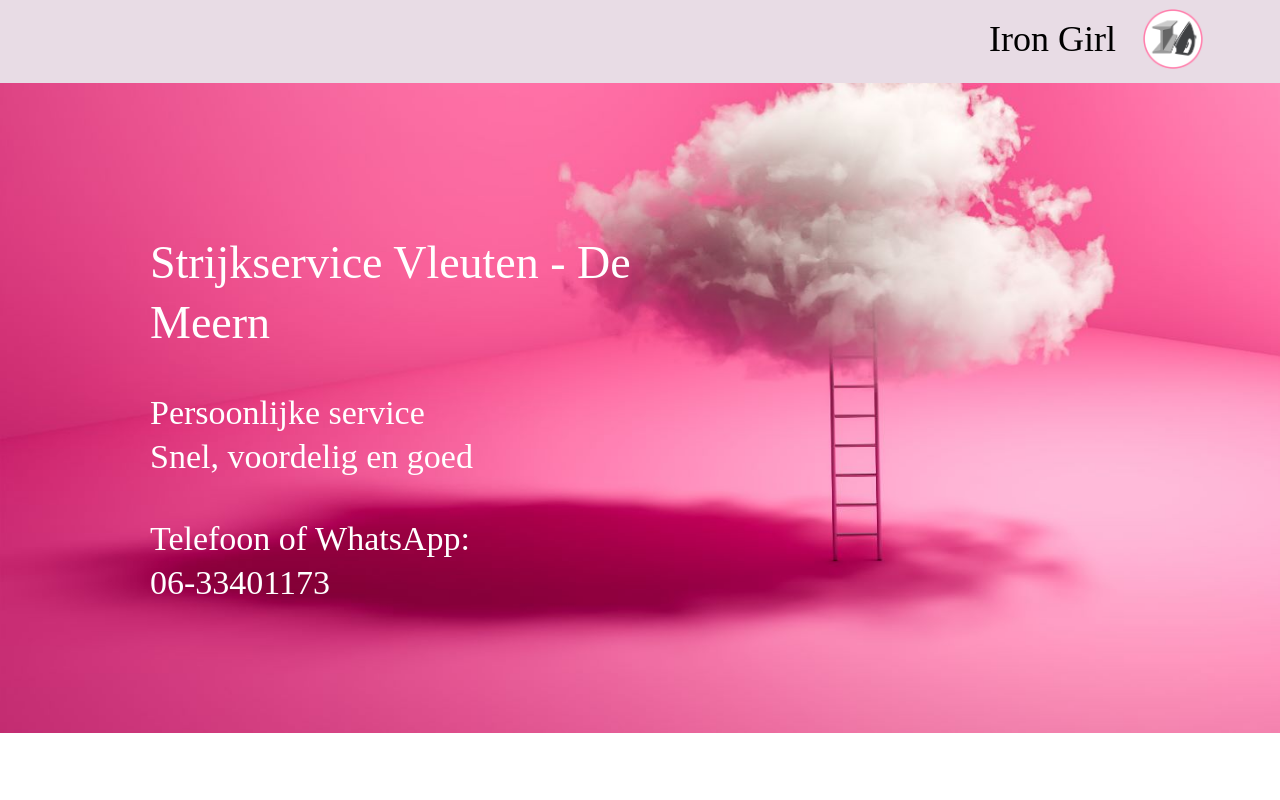
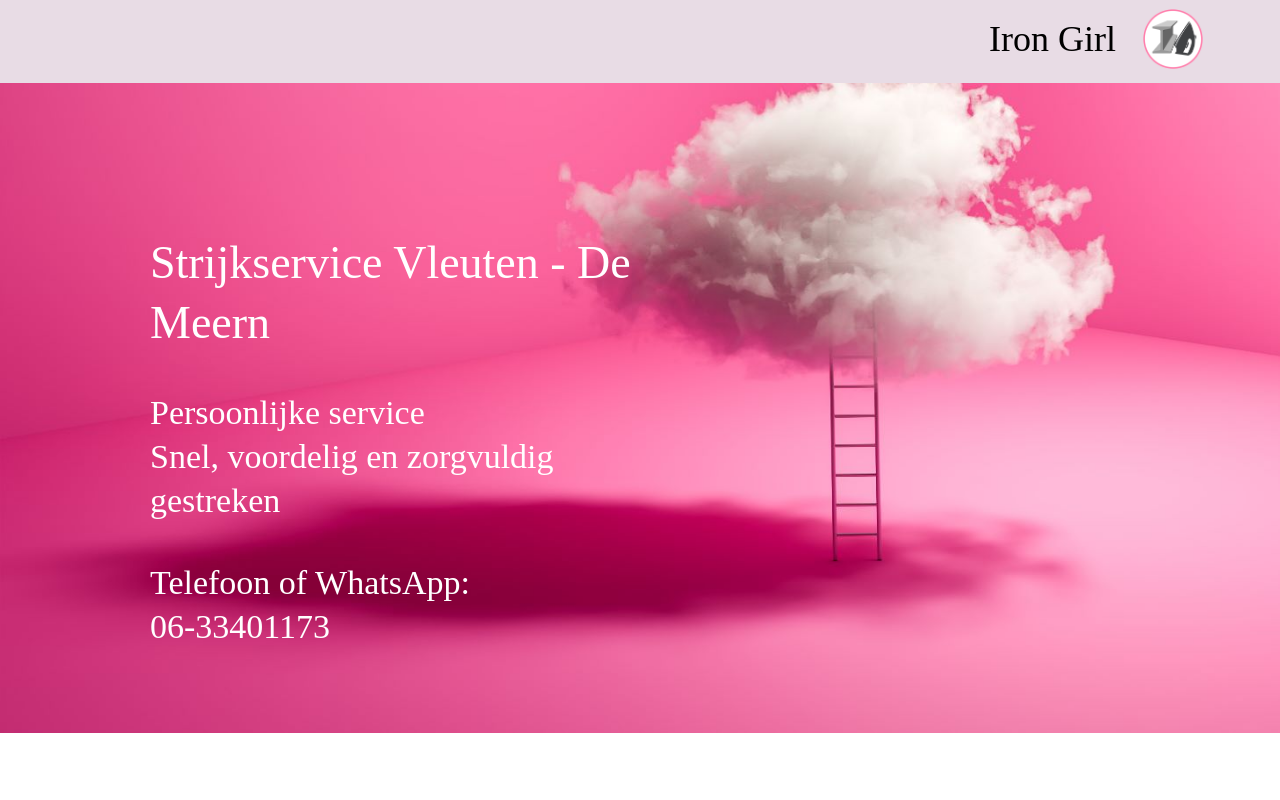
Before and after one commit to clearblocks/irongirl, a React (Create React App) app: page / in a window 1280 px wide. Shown: the top 800 px of the page. Built offline with nearby package versions, Linux system fonts and the light colour scheme; the HTML template or start-up script is replaced by a standard one; a web font is replaced by a local one.

Commit message:
Changes in hero text

```diff
--- a/package.json
+++ b/package.json
@@ -1,6 +1,6 @@
 {
   "name": "irongirl",
-  "version": "2.6",
+  "version": "2.7",
   "private": true,
   "dependencies": {
     "@testing-library/jest-dom": "^5.16.5",
--- a/src/components/organisms/Hero.tsx
+++ b/src/components/organisms/Hero.tsx
@@ -5,7 +5,7 @@ export const Hero = () => (
     <div>
       <span className={"span-large"}>Strijkservice Vleuten - De Meern</span><br /><br />
       <span>Persoonlijke service</span><br />
-      <span>Snel, voordelig en goed</span><br /><br />
+      <span>Snel, voordelig en zorgvuldig gestreken</span><br /><br />
       <span>Telefoon of WhatsApp:</span><br />
       <span>06-33401173</span>
     </div>
```
